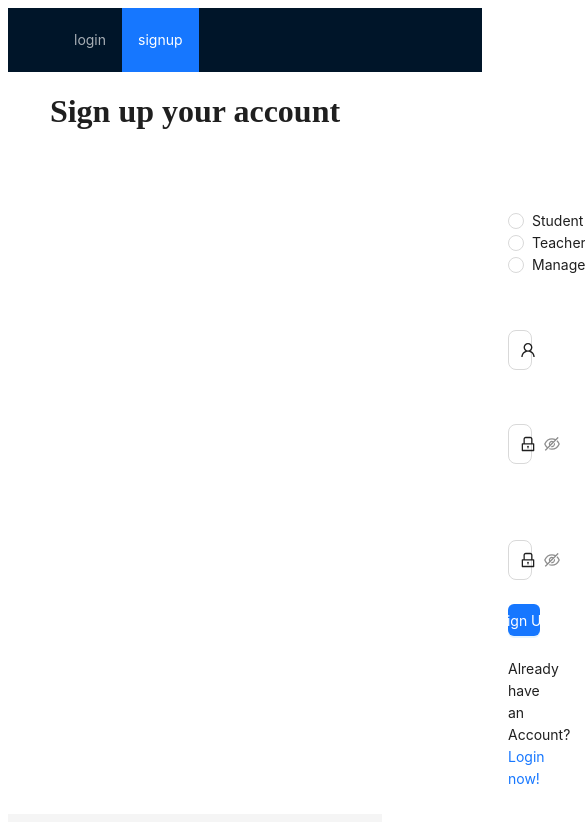
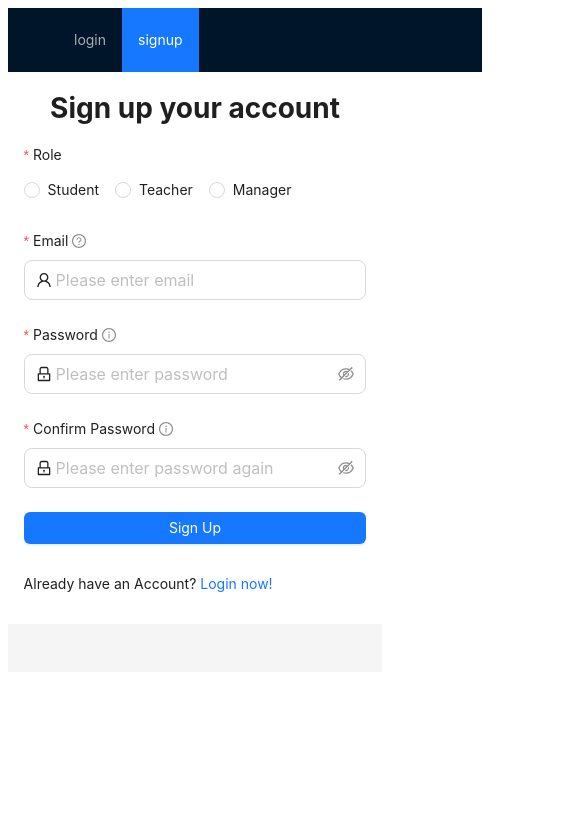
Before and after one commit to qiushi-chen/course-management-system, a Next.js app: page /signup in a window 390 px wide. Shown: the top 822 px of the page, 585 px wide, since content can reach past the window. Built offline with nearby package versions, Linux system fonts and the light colour scheme.

Commit message:
add responsive css

```diff
--- a/pages/signup.tsx
+++ b/pages/signup.tsx
@@ -1,6 +1,6 @@
 import React from 'react';
 import Link from 'next/link';
-import { Button, Form, Input, Radio } from 'antd';
+import { Col, Row, Button, Form, Input, Radio } from 'antd';
 import {
   UserOutlined,
   LockOutlined,
@@ -33,12 +33,17 @@ const SignUp: React.FC = () => {
   };
 
   return (
-    <>
+    <Row>
+      <Col
+        xs={{ span: 22, offset: 1 }}
+        sm={{ span: 18, offset: 3 }}
+        md={{ span: 14, offset: 5 }}
+        lg={{ span: 8, offset: 8 }}>
         <h1 style={{ textAlign: 'center' }}>Sign up your account</h1>
+
         <Form
           form={form}
           layout='vertical'
-        style={{ margin: '50px 500px 20px 500px' }}
           onFinish={onFinish}
           onFinishFailed={onFinishFailed}
           autoComplete='off'>
@@ -53,6 +58,7 @@ const SignUp: React.FC = () => {
               <Radio value='manager'>Manager</Radio>
             </Radio.Group>
           </Form.Item>
+
           <Form.Item
             name='email'
             label='Email'
@@ -76,6 +82,7 @@ const SignUp: React.FC = () => {
               prefix={<UserOutlined />}
             />
           </Form.Item>
+
           <Form.Item
             name='password'
             label='Password'
@@ -109,6 +116,7 @@ const SignUp: React.FC = () => {
               prefix={<LockOutlined />}
             />
           </Form.Item>
+
           <Form.Item
             name='confirm'
             label='Confirm Password'
@@ -127,7 +135,9 @@ const SignUp: React.FC = () => {
                     return Promise.resolve();
                   }
                   return Promise.reject(
-                  new Error('The two passwords that you entered do not match!')
+                    new Error(
+                      'The two passwords that you entered do not match!'
+                    )
                   );
                 },
               }),
@@ -147,13 +157,15 @@ const SignUp: React.FC = () => {
               block>
               Sign Up
             </Button>
-          <br />
-          <br />
+          </Form.Item>
+
+          <Form.Item>
             Already have an Account?
             <Link href='/login'> Login now!</Link>
           </Form.Item>
         </Form>
-    </>
+      </Col>
+    </Row>
   );
 };
 
```
Lines whose indentation alone changed are shown as unchanged.
